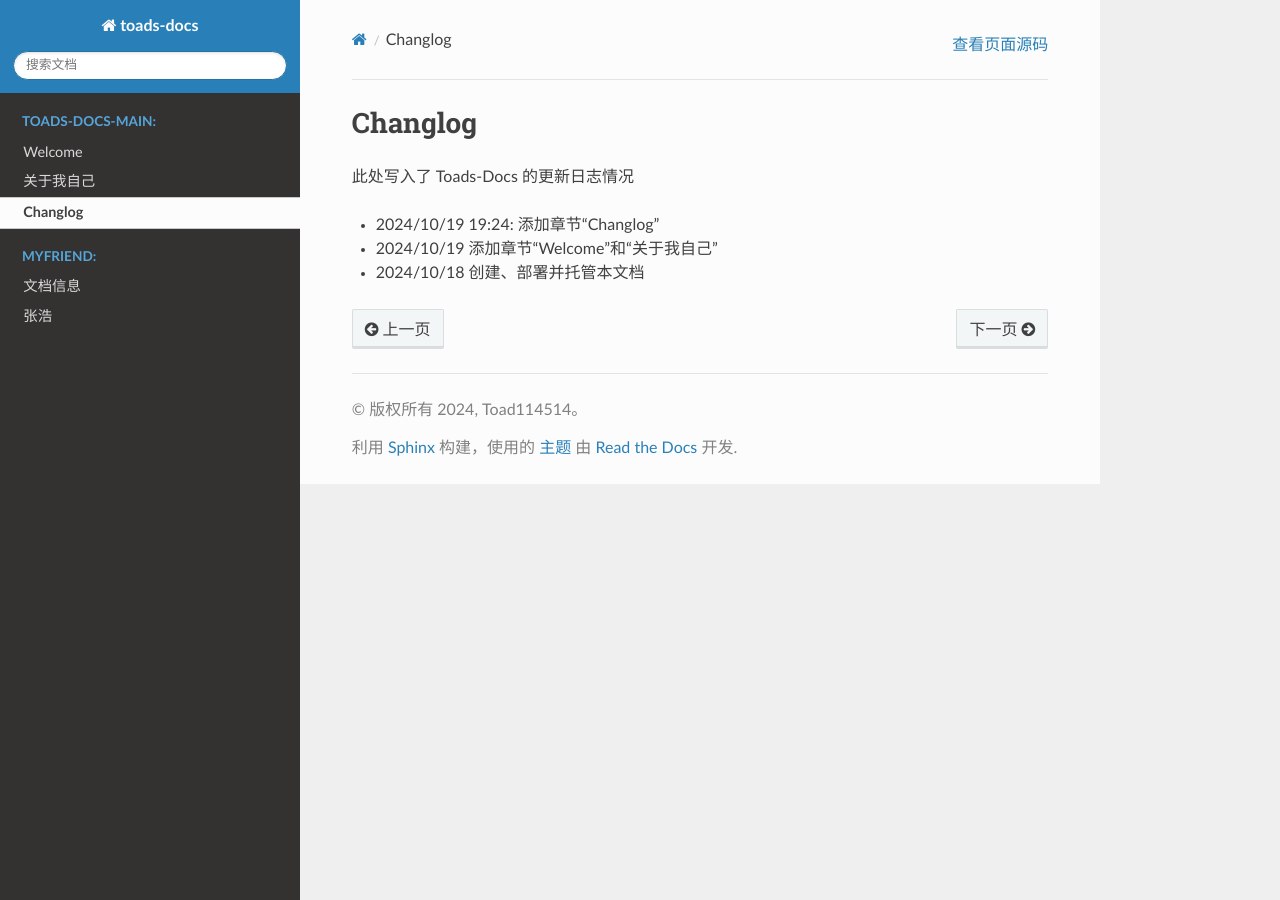
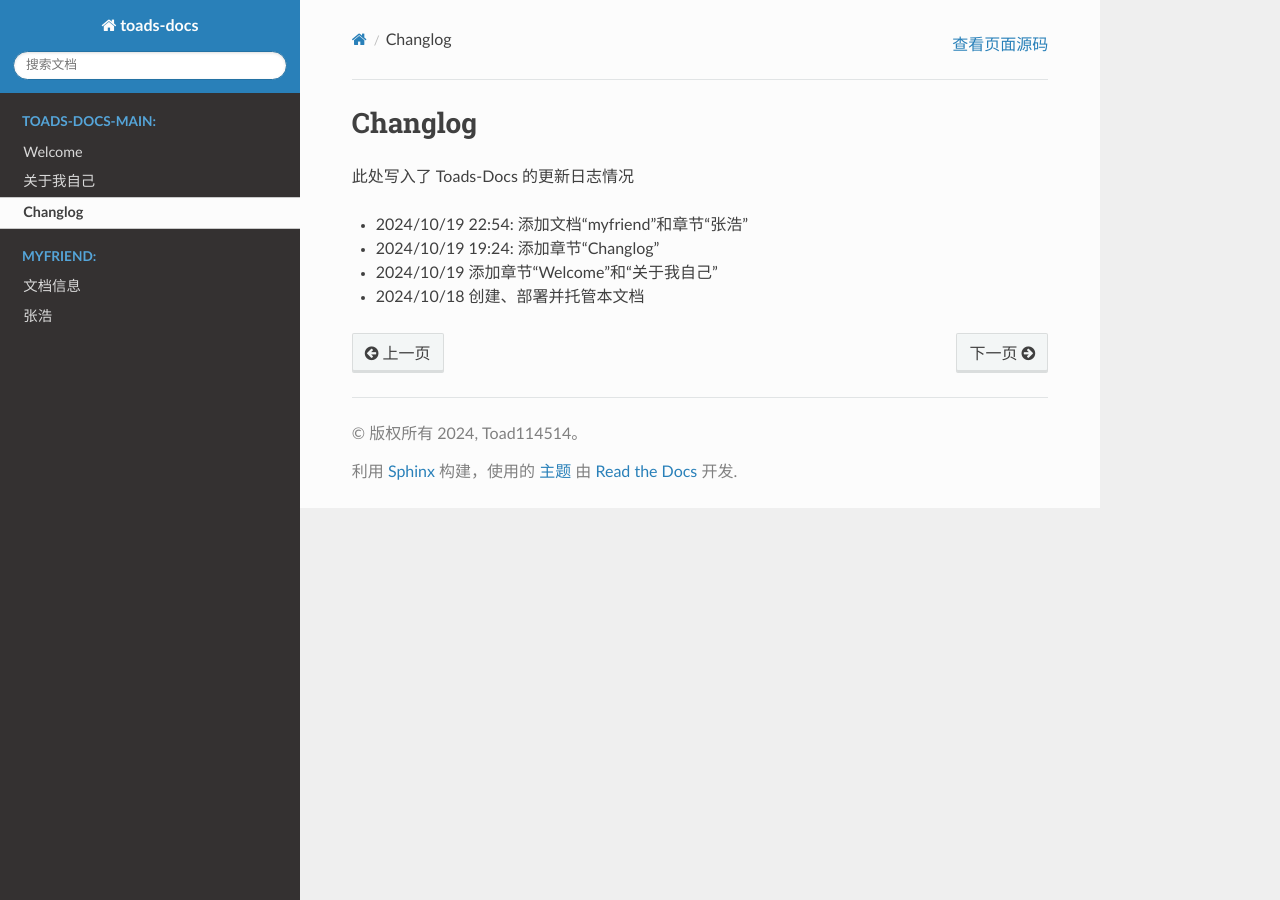
Before and after one commit to Toad114514/toads-docs, a Sphinx documentation site: the page built from source/changlog.md, in a window 1280 px wide. Built offline with Sphinx 7.4.7 and the Read the Docs theme 3.1.0, drawn with Linux system fonts in a browser that asks for light colours.

Commit message:
First-Commit-v0.1149.06

```diff
--- a/source/changlog.md
+++ b/source/changlog.md
@@ -1,5 +1,6 @@
 # Changlog
 此处写入了 Toads-Docs 的更新日志情况
+- 2024/10/19 22:54: 添加文档“myfriend”和章节“张浩”
 - 2024/10/19 19:24: 添加章节“Changlog”
 - 2024/10/19 添加章节“Welcome”和“关于我自己”
 - 2024/10/18 创建、部署并托管本文档
```
